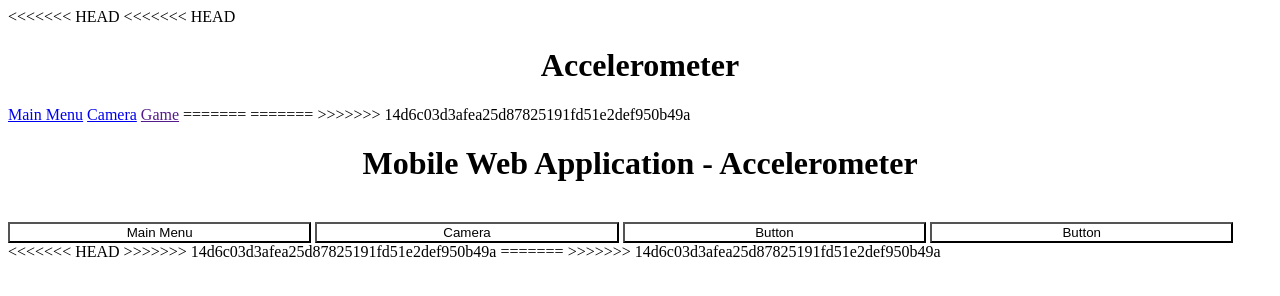
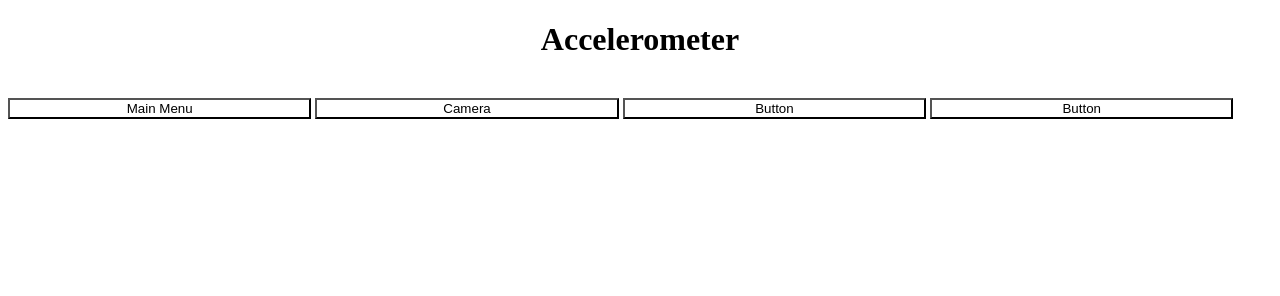
Before and after one commit to Masinator15/MobileWebApp, a plain HTML site: page accelerometer.html in a window 1280 px wide. Drawn offline with Linux system fonts and the light colour scheme.

Commit message:
Fixing The Tops

```diff
--- a/accelerometer.html
+++ b/accelerometer.html
@@ -8,20 +8,7 @@
 </head>
 
 <body>
-
-<<<<<<< HEAD
-<<<<<<< HEAD
-	<h1>Accelerometer</h1>
-
-    <a href="accelerometer.html" class="navButton">Main Menu</a>
-
-        <a href="camera.html" class="navButton">Camera</a>
-
-        <a href="" class="navButton">Game</a>
-=======
-=======
->>>>>>> 14d6c03d3afea25d87825191fd51e2def950b49a
-	<h1 class="title1">Mobile Web Application - Accelerometer</h1><br />
+    <h1>Accelerometer</h1><br />
 
 	<div id="content3" class="content3">
 
@@ -38,10 +25,5 @@
     	</nav>
 
     </div>
-<<<<<<< HEAD
->>>>>>> 14d6c03d3afea25d87825191fd51e2def950b49a
-=======
->>>>>>> 14d6c03d3afea25d87825191fd51e2def950b49a
-
 </body>
 </html>
```
Also changed, not shown: camera.html (+1 -18 lines), index.html (+4 -19 lines).
